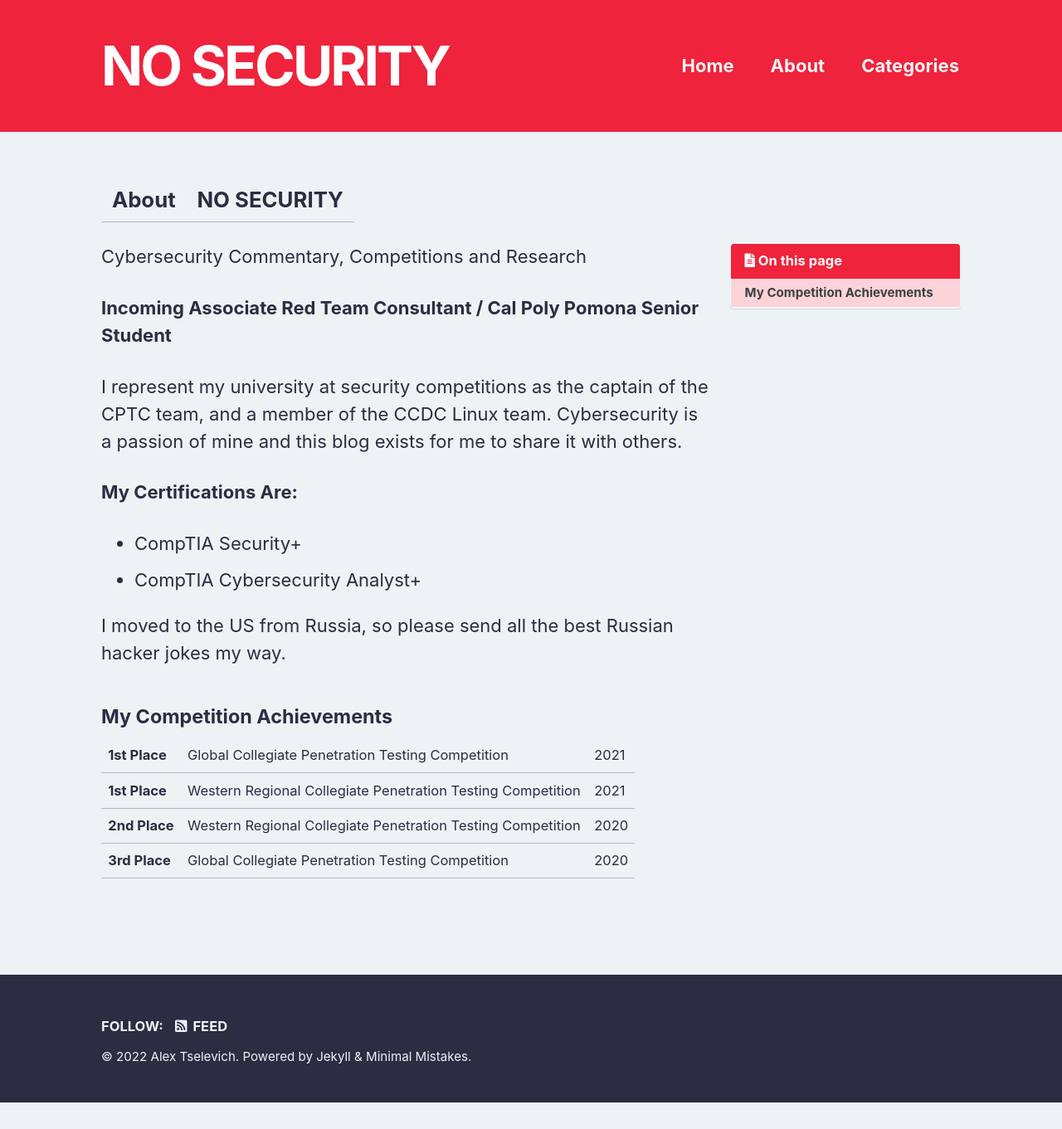
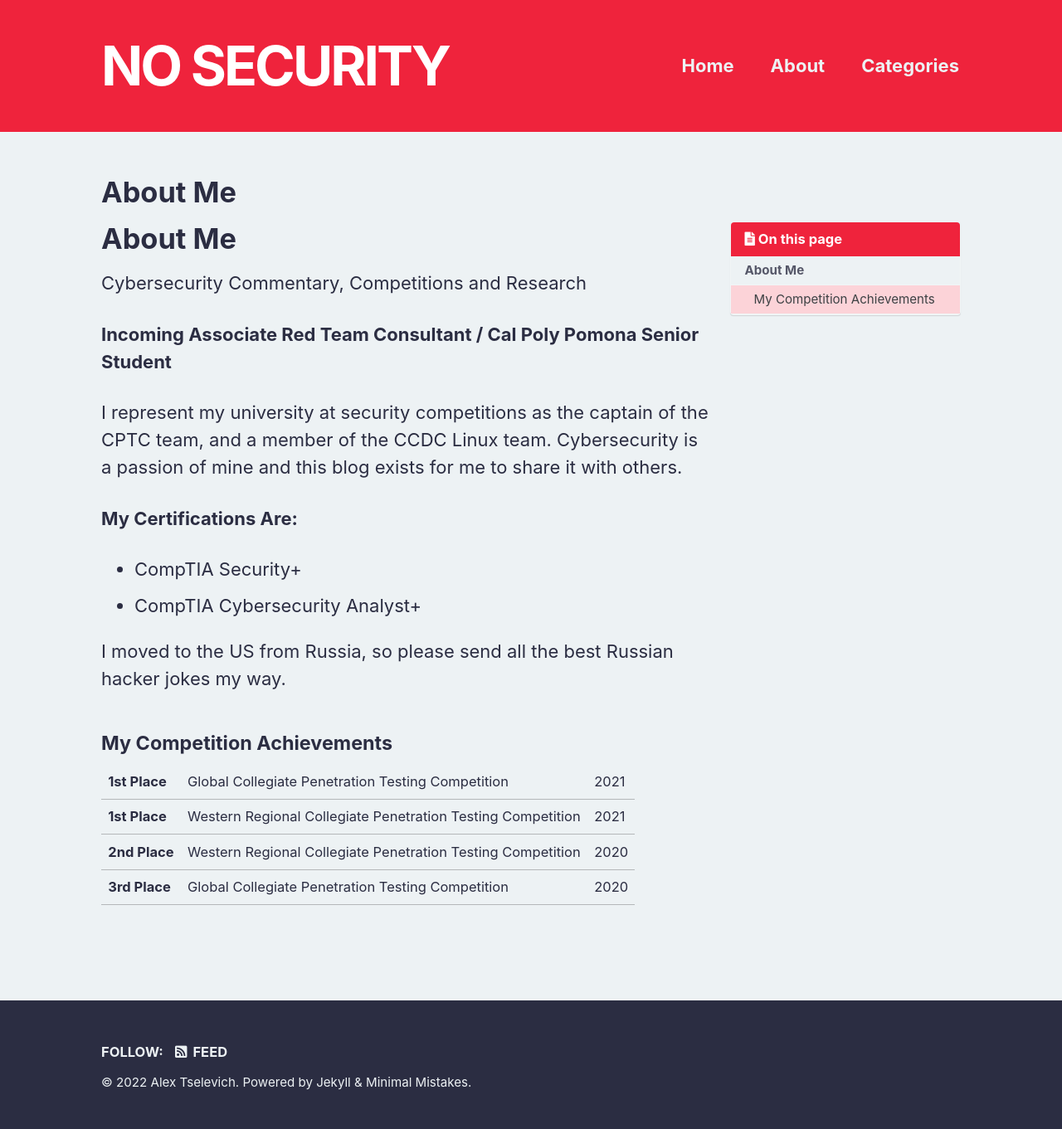
Before and after one commit to nos3curity/MM-Website, a Jekyll site: the page built from about.md, in a window 1280 px wide. Shown: the whole page at 83% size. Built offline with Jekyll 4.4.1, drawn with Linux system fonts in a browser that asks for light colours; cached includes are drawn as plain includes; our own code applies the rules of GitHub Pages for plain Markdown files; before the commit the page ends 1329 px from its top, so only the background shows below that.

Commit message:
title about me

```diff
--- a/about.md
+++ b/about.md
@@ -2,8 +2,9 @@
 layout: single
 author_profile: false
 toc: true
-title: About | NO SECURITY
 ---
+
+# About Me
 
 Cybersecurity Commentary, Competitions and Research
 
```
